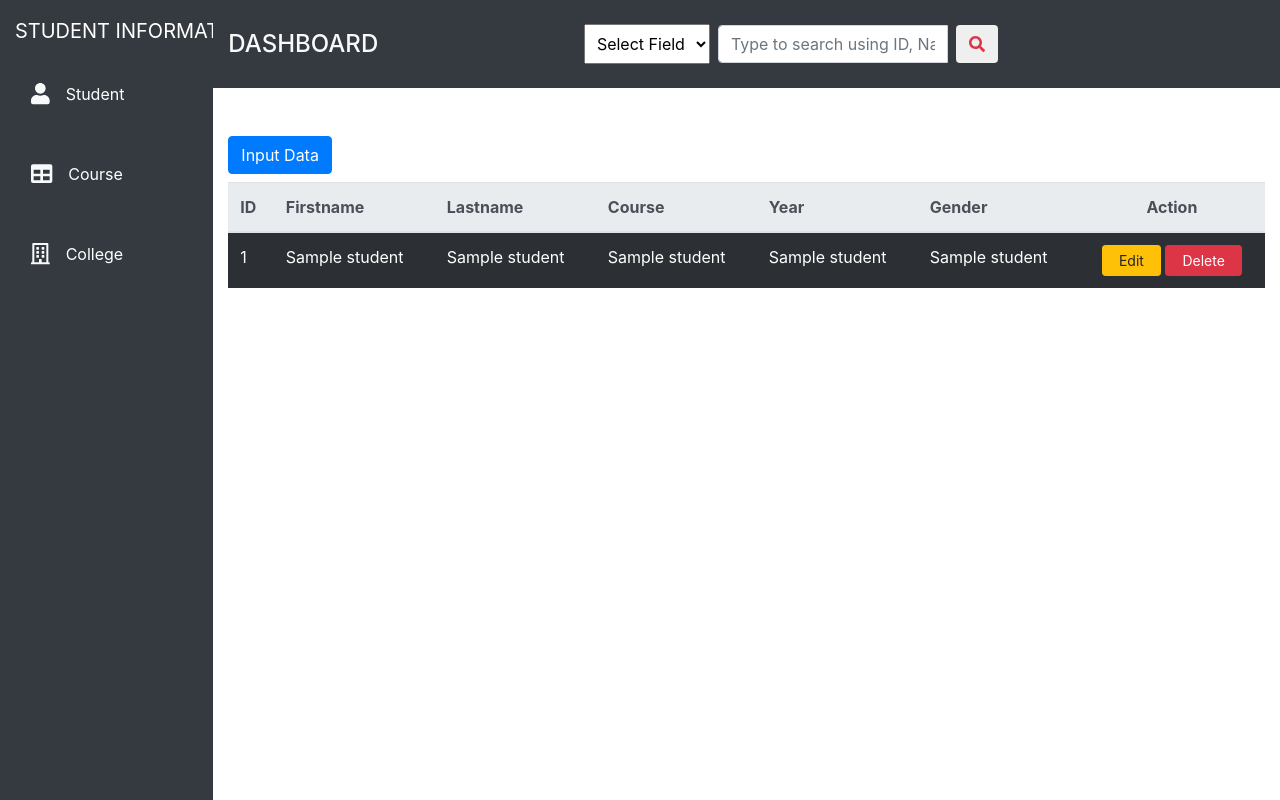
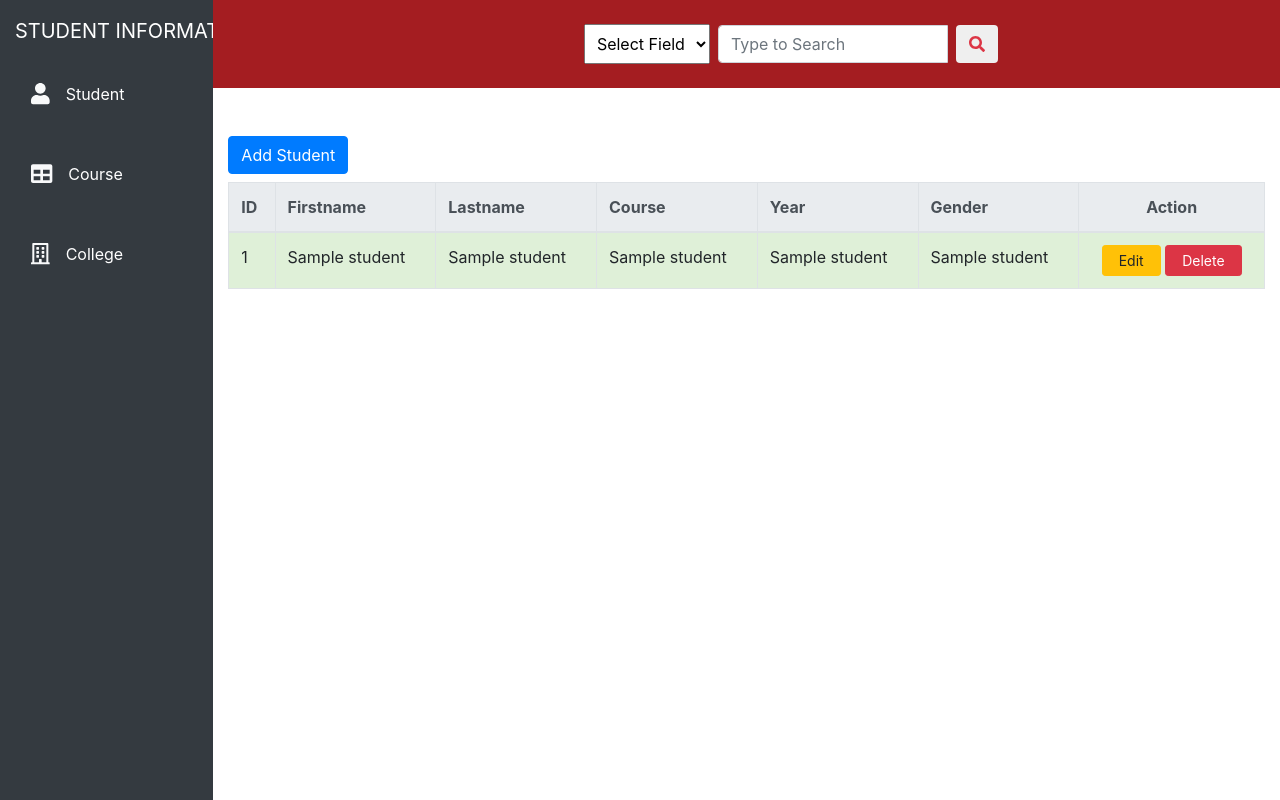
Before and after one commit to kiarahsalera/FLASK-WEBAPP-SSIS, a Flask app: template webapp_ssis/templates/student.html in a window 1280 px wide. Run offline with Flask 2, Linux system fonts and the light colour scheme; the template is opened without the code that fills it: most values are stand-ins (such as "Sample title", 1, 10 or a date in 2020); some libraries are stand-ins or nearby versions.

Commit message:
minor changes

```diff
--- a/webapp_ssis/templates/base.html
+++ b/webapp_ssis/templates/base.html
@@ -9,9 +9,9 @@
     <link href="https://fonts.googleapis.com/css?family=Montserrat" rel="stylesheet">
 
     <title>Dashboard</title>
-
   </head>
   <body>
+
 
     <!-- navbar -->
     <nav class="navbar navbar-expand-md navbar-light">
@@ -34,10 +34,9 @@
             <!-- end of sidebar -->
 
             <!-- top-nav -->
-            <div class="col-xl-10 col-lg-9 col-md-8 ml-auto bg-dark fixed-top py-2 top-navbar">
+            <div class="col-xl-10 col-lg-9 col-md-8 ml-auto fixed-top py-2 top-navbar" style="background-color: #a41d21;">
               <div class="row align-items-center">
                 <div class="col-md-4">
-                  <h4 class="text-light text-uppercase mb-0">Dashboard</h4>
                 </div>
                 <div class="col-md-5">
                   {% block search %} {% endblock %}
--- a/webapp_ssis/templates/college.html
+++ b/webapp_ssis/templates/college.html
@@ -17,7 +17,7 @@
         <div class="row mb-5">
             <div class="col-10 ml-auto mt-5">
                     <a href="#" class="btn btn-primary mb-2" data-toggle="modal" data-target="#addcollegemodal">Input Data</a>
-                    <table class="table table-hover table-dark">
+                    <table class="table table-hover table-bordered" style="background-color: #dff0d8;">
                         <thead class="thead-light">
                             <tr>
                                 <th scope="col">Code</th>
--- a/webapp_ssis/templates/course.html
+++ b/webapp_ssis/templates/course.html
@@ -19,7 +19,7 @@
         <div class="row mb-5">
             <div class="col-10 ml-auto mt-5">
                     <a href="#" class="btn btn-primary mb-2" data-toggle="modal" data-target="#addcoursemodal">Input Data</a>
-                    <table class="table table-hover table-dark">
+                    <table class="table table-hover table-bordered" style="background: #dff0d8;">
                         <thead class="thead-light">
                             <tr>
                                 <th scope="col">Code</th>
--- a/webapp_ssis/templates/student.html
+++ b/webapp_ssis/templates/student.html
@@ -1,4 +1,6 @@
 {% extends "base.html"%}
+
+
 {% block student %}
 {% block search %}
     <form class="pt-3 pb-3 d-flex align-items-center caption-lower" method="post" action="{{url_for('student.search')}}" >
@@ -11,7 +13,7 @@
             <option value="gender">Course</option>
         </select>
       <div class="input-group">
-        <input id="searchField" type="text" class="form-control searchfield ml-2" name="user-input" placeholder="Type to search using ID, Name, Gender, Level, and Course">
+        <input id="searchField" type="text" class="form-control searchfield ml-2" name="user-input" placeholder="Type to Search">
         <button type="submit" class="btn btn-white search-button ml-2"><i class="fas fa-search text-danger"></i></button>
       </div>
     </form>
@@ -21,17 +23,17 @@
     <div class="container-fluid">
         <div class="row mb-5">
             <div class="col-10 ml-auto mt-5">
-                    <a href="#" class="btn btn-primary mb-2" data-toggle="modal" data-target="#addmodal">Input Data</a>
-                    <table class="table table-hover table-dark table-striped custab">
+                    <a href="#" class="btn btn-primary mb-2" data-toggle="modal" data-target="#addmodal">Add Student</a>
+                    <table class="table table-hover table-bordered" style="background-color: #dff0d8;">
                         <thead class="thead-light">
                             <tr>
-                                <th scope="col">ID</th>
-                                <th scope="col">Firstname</th>
-                                <th scope="col">Lastname</th>
-                                <th scope="col">Course</th>
-                                <th scope="col">Year</th>
-                                <th scope="col">Gender</th>
-                                <th scope="col"  class="text-center">Action</th>
+                                <th scope="col-sm">ID</th>
+                                <th scope="col-sm">Firstname</th>
+                                <th scope="col-sm">Lastname</th>
+                                <th scope="col-sm">Course</th>
+                                <th scope="col-sm">Year</th>
+                                <th scope="col-sm">Gender</th>
+                                <th scope="col-sm" class="text-center">Action</th>
                               </tr>
                         </thead>
                         <tbody>
```
